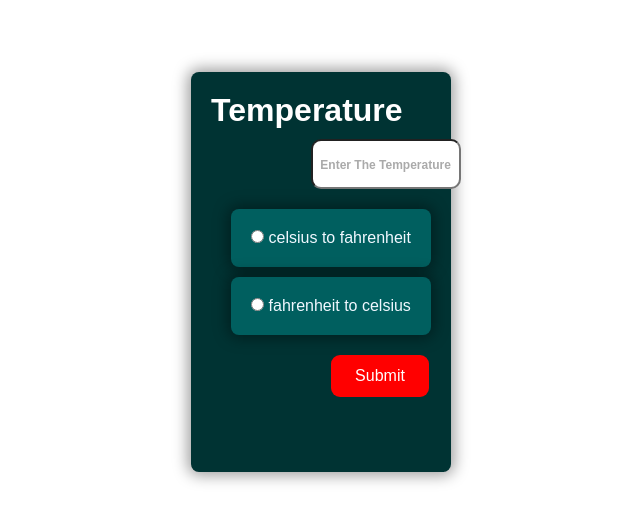
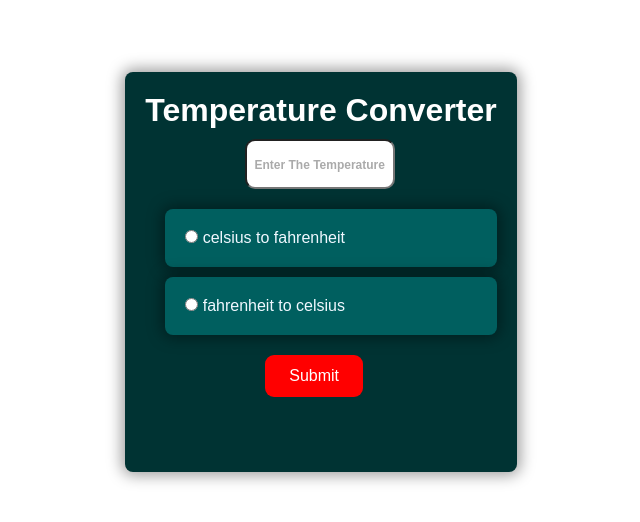
Before and after one commit to razii08/Temperature-Converter, a plain HTML site: page index.html in a window 1280 px wide. Shown: the part 128-650 px from the top of the page, without its empty margins (319-959 px from the left). Drawn offline with Linux system fonts and the light colour scheme.

Commit message:
Update index.html

```diff
--- a/index.html
+++ b/index.html
@@ -9,7 +9,7 @@
 <body>
 
     <div class="divvv">
-        <h1>Temperature </h1>
+        <h1>Temperature Converter</h1>
         <section>
 
             <input id="label" type="number" name="" placeholder="Enter The Temperature"><br>
```
